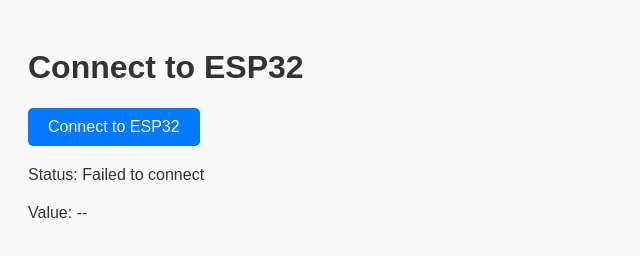
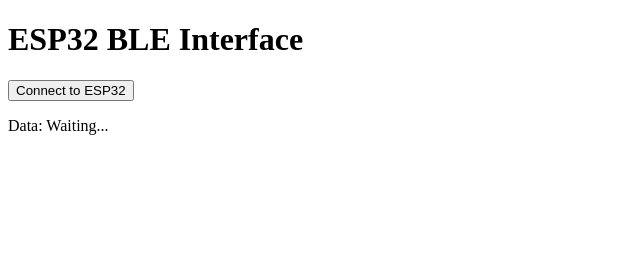
Before and after one commit to BoudjelabaMohamedAmine/CGFD, a plain HTML site: page index.html in a window 1280 px wide. Both pictures are taken after a click on the button "Connect to ESP32". Shown: the whole page, without its empty margins (0-640 px from the left). Drawn offline with Linux system fonts and the light colour scheme.

Commit message:
Update index.html

```diff
--- a/index.html
+++ b/index.html
@@ -1,68 +1,40 @@
 <!DOCTYPE html>
-<html lang="en">
+<html>
 <head>
-    <meta charset="UTF-8">
-    <meta name="viewport" content="width=device-width, initial-scale=1.0">
-    <title>Connect to ESP32</title>
-    <style>
-        body {
-            font-family: Arial, sans-serif;
-            padding: 20px;
-            background-color: #f9f9f9;
-            color: #333;
-        }
-        button {
-            padding: 10px 20px;
-            font-size: 16px;
-            background-color: #007bff;
-            color: white;
-            border: none;
-            border-radius: 5px;
-            cursor: pointer;
-        }
-        button:hover {
-            background-color: #0056b3;
-        }
-        p {
-            margin-top: 20px;
-        }
-    </style>
+  <title>ESP32 Web Bluetooth</title>
 </head>
 <body>
-    <h1>Connect to ESP32</h1>
-    <button id="connectButton">Connect to ESP32</button>
-    <p id="status">Status: Not Connected</p>
-    <p id="value">Value: --</p>
+  <h1>ESP32 BLE Interface</h1>
+  <button id="connect">Connect to ESP32</button>
+  <p id="data">Data: Waiting...</p>
 
   <script>
-        const connectButton = document.getElementById('connectButton');
-        const status = document.getElementById('status');
-        const value = document.getElementById('value');
+    let device;
+    let characteristic;
 
-        connectButton.addEventListener('click', async () => {
+    document.getElementById('connect').addEventListener('click', async () => {
       try {
-                status.textContent = 'Status: Scanning for ESP32...';
-
-                // Request device with specific service UUID
-                const device = await navigator.bluetooth.requestDevice({
-                    filters: [{ services: ['4fafc201-1fb5-459e-8fcc-c5c9c331914b'] }]
+        // Rechercher un périphérique BLE
+        device = await navigator.bluetooth.requestDevice({
+          acceptAllDevices: true,
+          optionalServices: ['4fafc201-1fb5-459e-8fcc-c5c9c331914b'] // UUID BLE du service
         });
-
-                status.textContent = `Status: Connecting to ${device.name}...`;
 
         const server = await device.gatt.connect();
         const service = await server.getPrimaryService('4fafc201-1fb5-459e-8fcc-c5c9c331914b');
-                const characteristic = await service.getCharacteristic('beb5483e-36e1-4688-b7f5-ea07361b26a8');
+        characteristic = await service.getCharacteristic('beb5483e-36e1-4688-b7f5-ea07361b26a8');
 
-                // Read value from the characteristic
-                const valueData = await characteristic.readValue();
-                const decoder = new TextDecoder('utf-8');
-                value.textContent = `Value: ${decoder.decode(valueData)}`;
+        // Lire les données depuis l'ESP32
+        characteristic.startNotifications();
+        characteristic.addEventListener('characteristicvaluechanged', (event) => {
+          const value = new TextDecoder().decode(event.target.value);
+          document.getElementById('data').innerText = `Data: ${value}`;
+        });
 
-                status.textContent = 'Status: Connected';
+        alert('Connecté à ESP32!');
       } catch (error) {
-                console.error('Error:', error);
-                status.textContent = 'Status: Failed to connect';
+        console.error(error);
+        alert('Erreur de connexion');
       }
     });
   </script>
```
Lines whose indentation alone changed are shown as unchanged.
